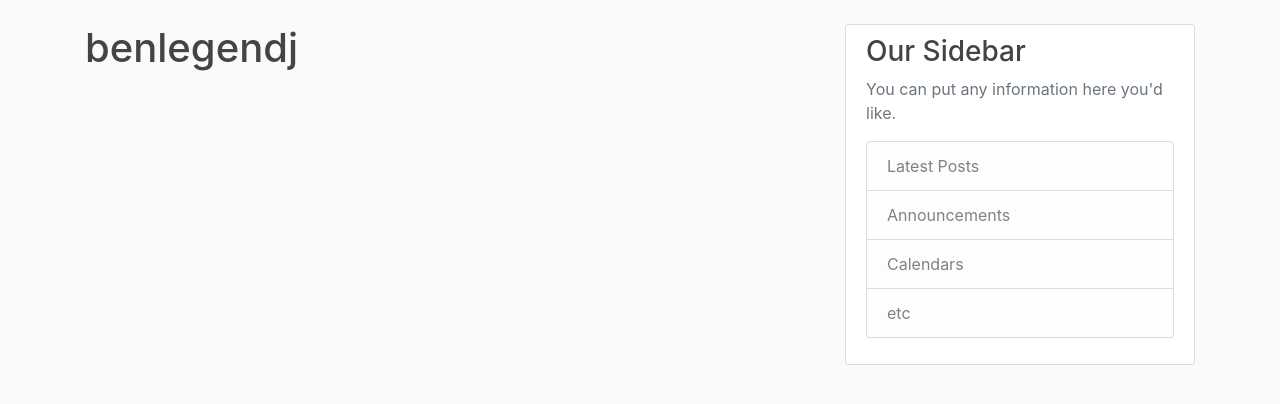
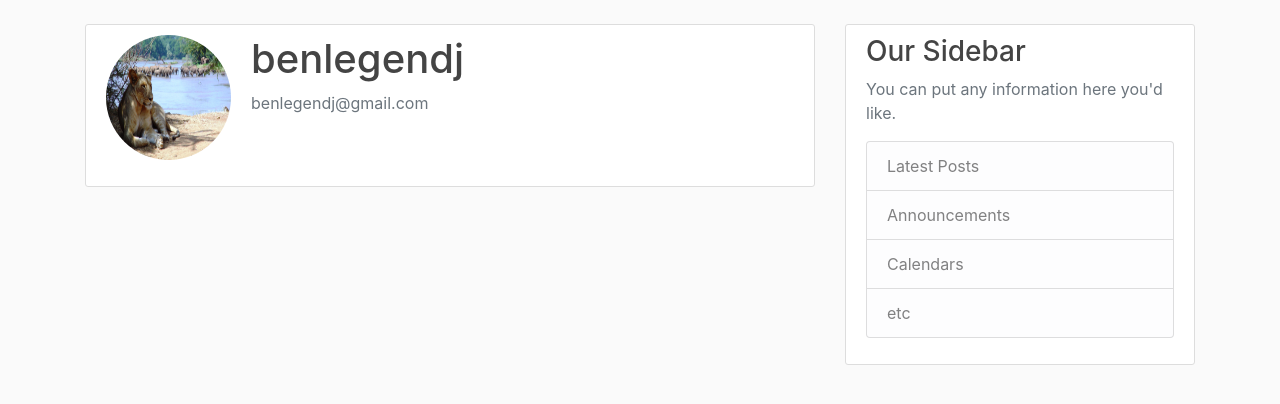
Before and after one commit to Kitingu/learn-Django, a Django app: page /profile/ in a window 1280 px wide. Shown: the part 56-460 px from the top of the page. Run offline with Django 3.2, Linux system fonts and the light colour scheme; a user stored in the database is signed in; data comes from the database, SQL or seed files in the repository; some libraries are stand-ins or nearby versions.

Commit message:
add profile pic email and username

```diff
--- a/coreys/urls.py
+++ b/coreys/urls.py
@@ -16,6 +16,8 @@ Including another URLconf
 from django.contrib import admin
 from django.urls import path, include
 from django.contrib.auth import views as auth_views
+from django.conf import settings
+from django.conf.urls.static import static
 from users import views as user_views
 
 urlpatterns = [
@@ -26,3 +28,6 @@ urlpatterns = [
     path('logout/', auth_views.LogoutView.as_view(template_name='users/logout.html'), name='logout'),
     path('', include('blog.urls'))
 ]
+
+if settings.DEBUG:
+    urlpatterns += static(settings.MEDIA_URL, document_root=settings.MEDIA_ROOT)
--- a/users/templates/users/profile.html
+++ b/users/templates/users/profile.html
@@ -1,5 +1,15 @@
 {% extends "blog/base.html" %}
 {% load crispy_forms_tags %}
 {% block content %}
-    <h1>{{ user.username }}</h1>
+
+    <div class="content-section">
+        <div class="media">
+            <img class="rounded-circle account-img" src="{{ user.profile.image.url }}">
+            <div class="media-body">
+                <h2 class="account-heading">{{ user.username }}</h2>
+                <p class="text-secondary">{{ user.email }}</p>
+            </div>
+        </div>
+        <!-- FORM HERE -->
+    </div>
 {% endblock content %}
```
